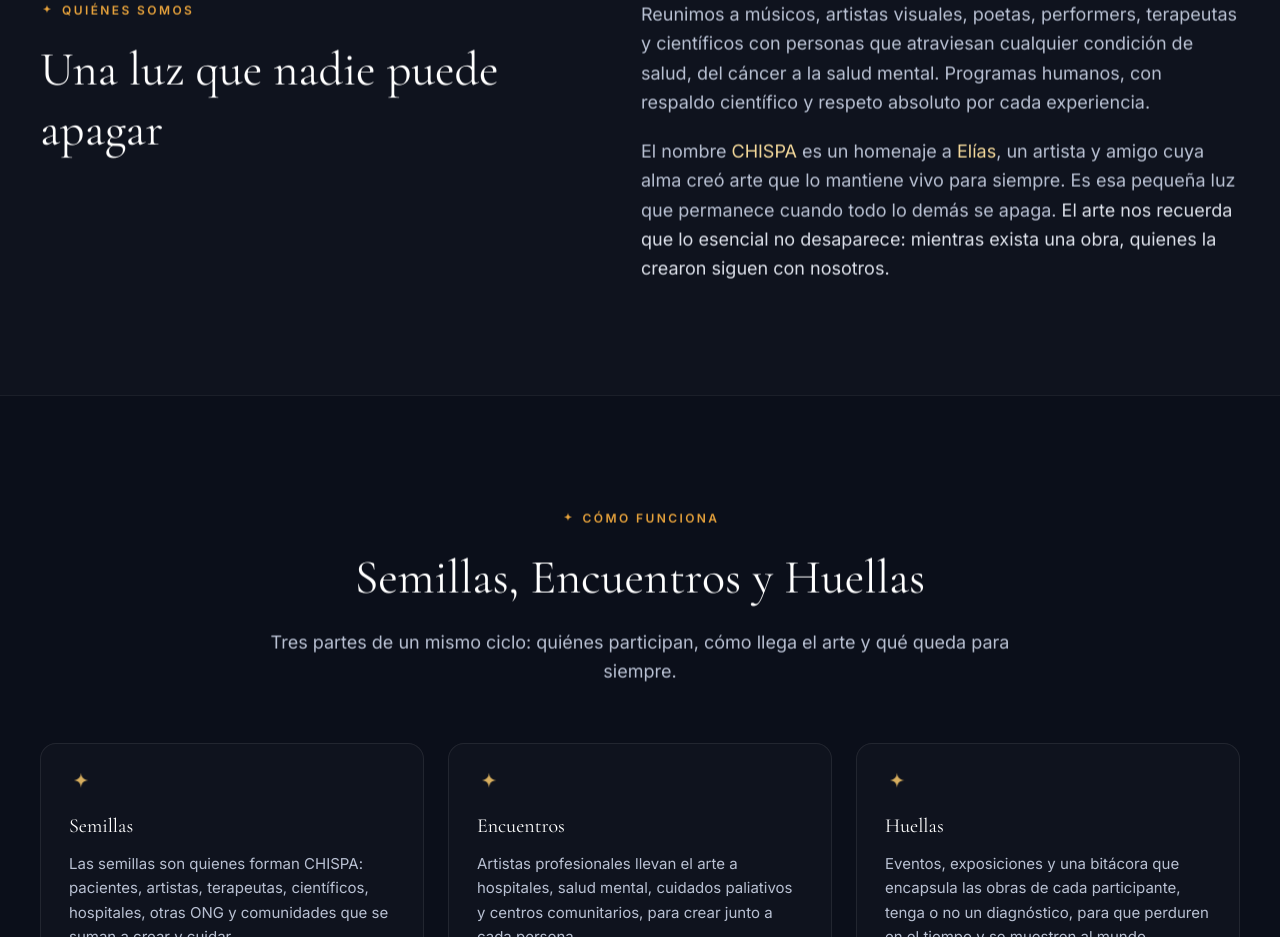
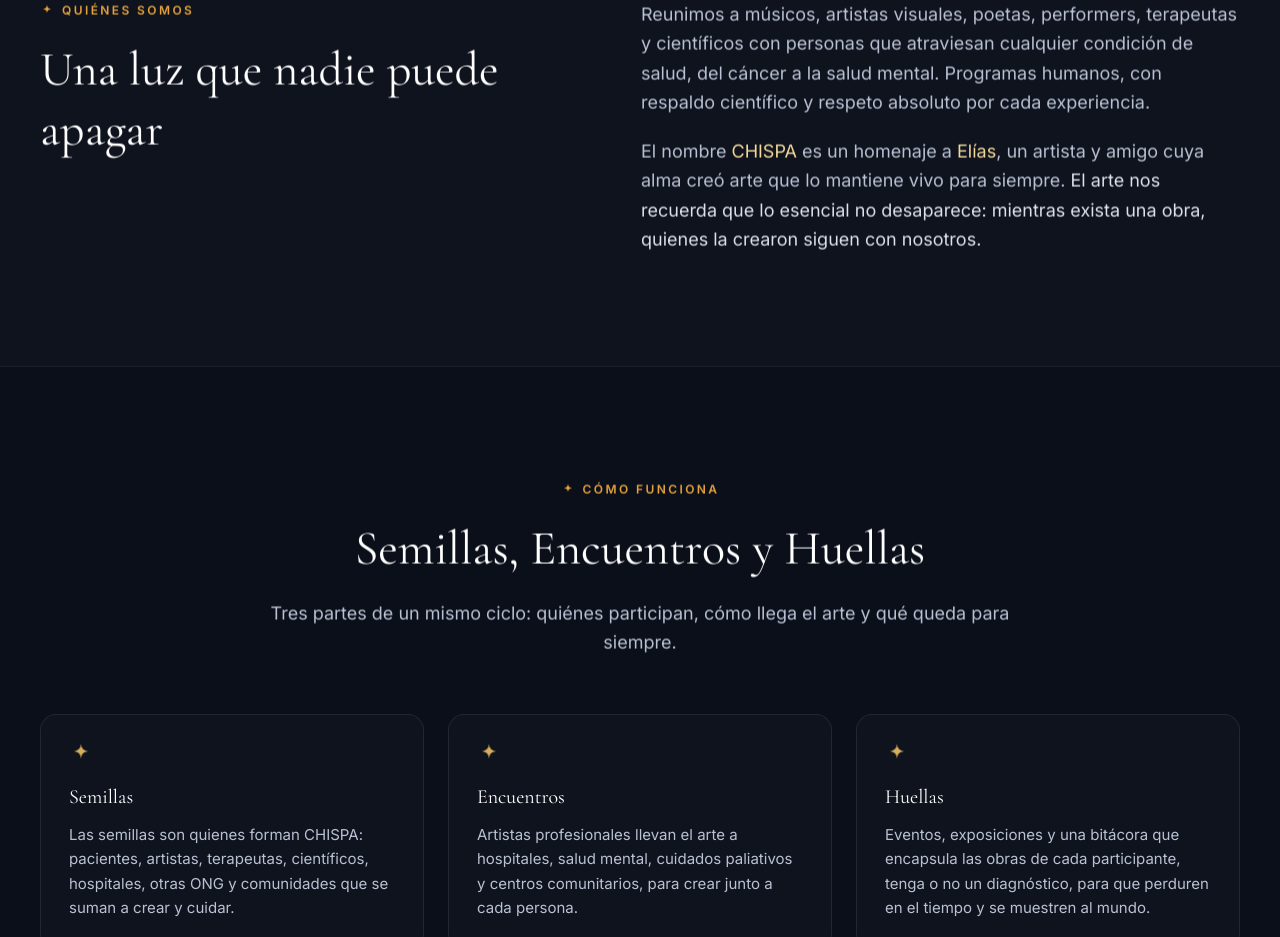
Before and after one commit to giovannabvt-hub/SaltusWorks, a Next.js app: page /chispa in a window 1280 px wide. Shown: the part 1298-2235 px from the top of the page. Built offline with nearby package versions, Linux system fonts and the light colour scheme.

Commit message:
CHISPA: drop the "pequeña luz" sentence from the Elías tribute
Co-Authored-By: Claude Opus 4.8 <noreply@anthropic.com>
Claude-Session: https://claude.ai/code/session_01PBRSKfBJdXJnk4faV5sVmq

```diff
--- a/app/chispa/page.tsx
+++ b/app/chispa/page.tsx
@@ -91,8 +91,7 @@ export default function ChispaPage() {
                     El nombre <span className="text-glow-200">CHISPA</span> es un
                     homenaje a <span className="text-glow-200">Elías</span>, un
                     artista y amigo cuya alma creó arte que lo mantiene vivo para
-                    siempre. Es esa pequeña luz que permanece cuando todo lo demás
-                    se apaga.{" "}
+                    siempre.{" "}
                     <span className="text-night-100">
                       El arte nos recuerda que lo esencial no desaparece: mientras
                       exista una obra, quienes la crearon siguen con nosotros.
@@ -104,8 +103,7 @@ export default function ChispaPage() {
                     The name <span className="text-glow-200">CHISPA</span>{" "}
                     (spark) is a tribute to{" "}
                     <span className="text-glow-200">Elías</span>, an artist and
-                    friend whose soul created art that keeps him alive forever. It
-                    is that small light that remains when everything else fades.{" "}
+                    friend whose soul created art that keeps him alive forever.{" "}
                     <span className="text-night-100">
                       Art reminds us that what is essential never disappears: as
                       long as a work exists, those who made it are still with us.
```
